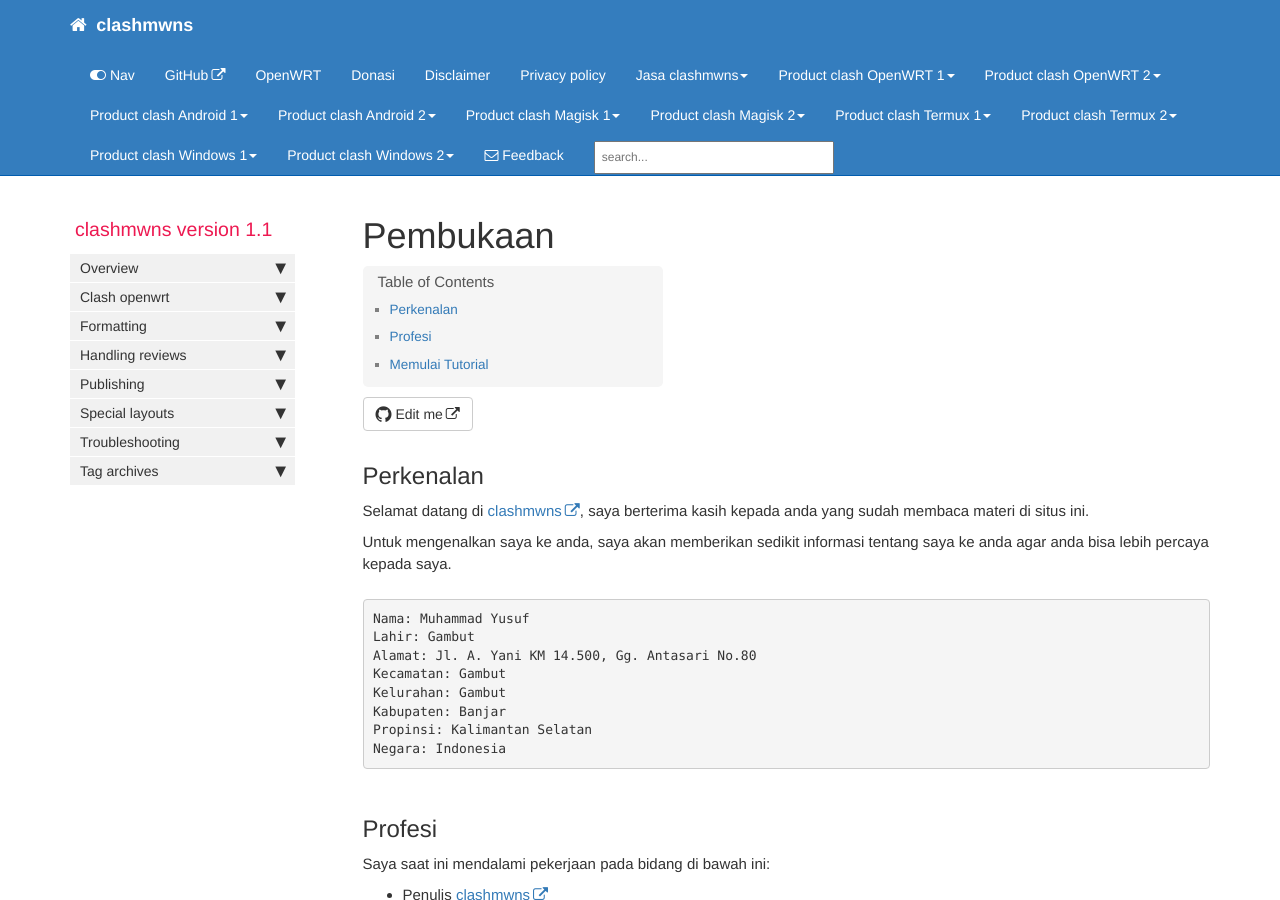
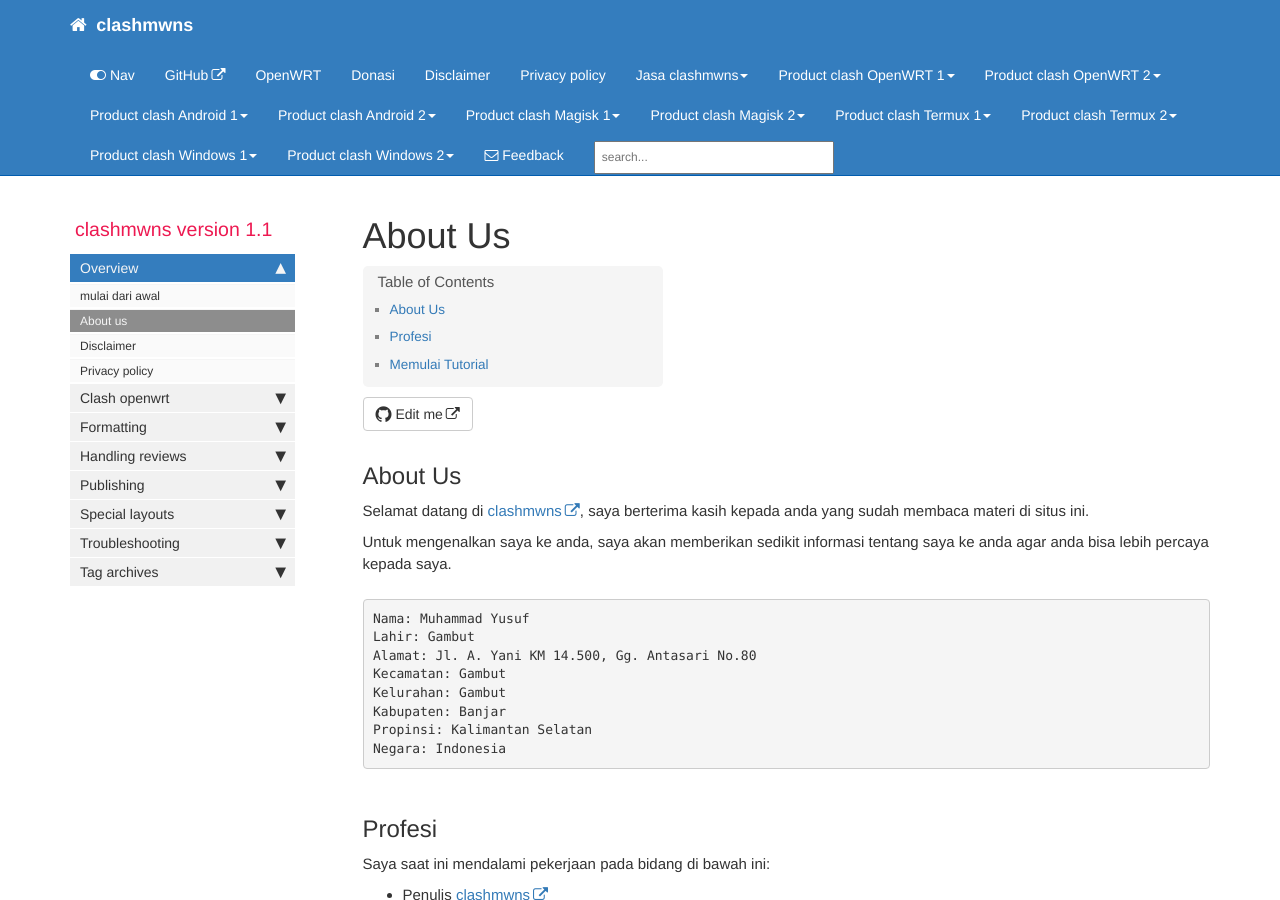
Before and after one commit to mwnsofficial/clashmwns, a Jekyll site: the page built from pages/mydoc/pembukaan.md, in a window 1280 px wide and 900 px high. Built offline with Jekyll 4.4.1, drawn with Linux system fonts in a browser that asks for light colours; comment, search, counter and statistics services are not loaded.

Commit message:
Update pembukaan.md

```diff
--- a/pages/mydoc/pembukaan.md
+++ b/pages/mydoc/pembukaan.md
@@ -1,11 +1,11 @@
 ---
-title: Pembukaan
+title: About Us
 sidebar: mydoc_sidebar
-permalink: pembukaan.html
+permalink: about_us.html
 folder: mydoc
 ---
 
-## Perkenalan
+## About Us
 
 Selamat datang di [clashmwns](https://www.clashmwns.com), saya berterima kasih kepada anda yang sudah membaca materi di situs ini.
 
```
